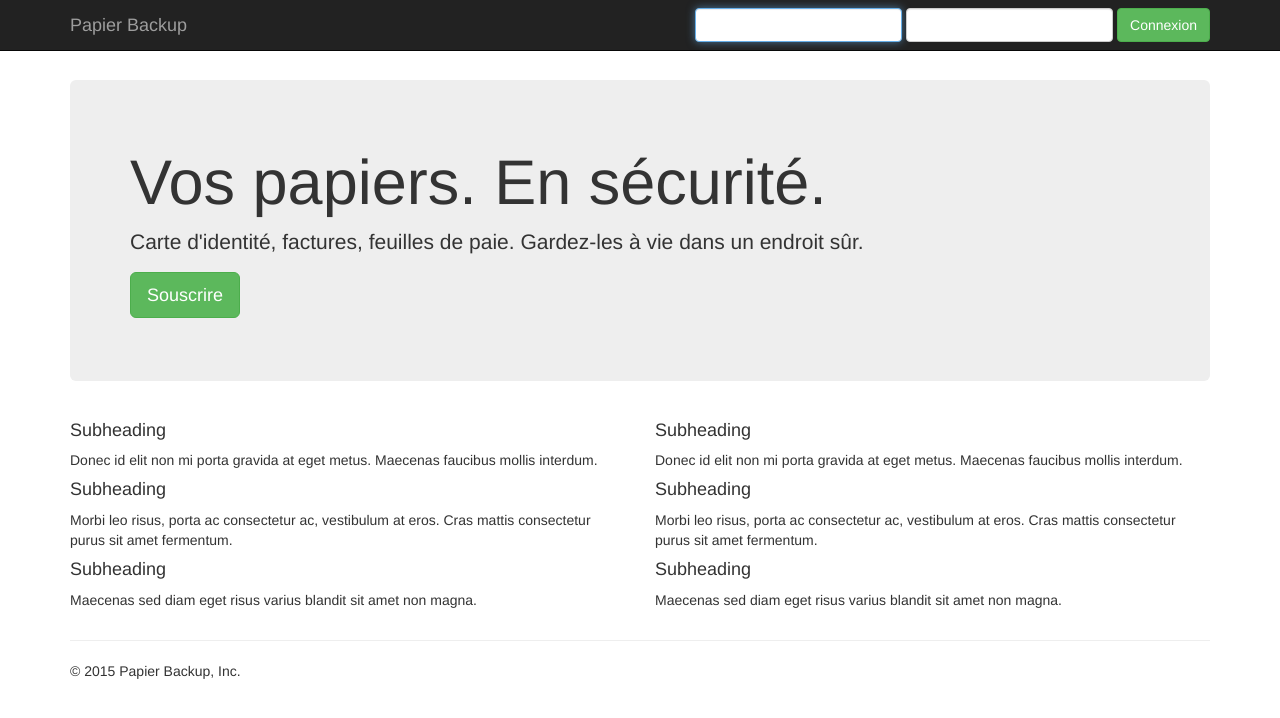
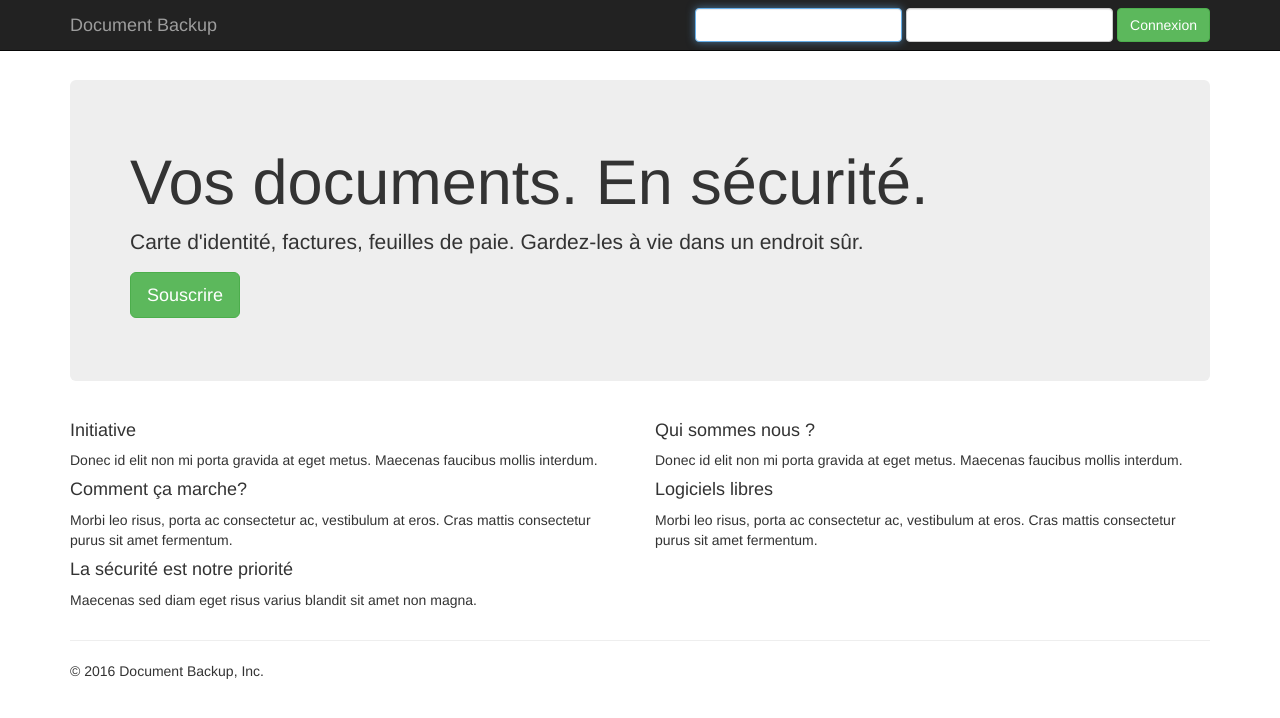
Before and after one commit to tmartinfr/docalabri, a Django app: page / in a window 1280 px wide. Shown: the top 718 px of the page. Run offline with Django 3.2, Linux system fonts and the light colour scheme; parts of the project's set-up code (start-up, migrations or seed data) failed here and were passed over; some libraries are stand-ins or nearby versions.

Commit message:
Rework templates content
* rebranding: s/papier/documents/
* items proposition

```diff
--- a/papierbackup/templates/base.html
+++ b/papierbackup/templates/base.html
@@ -2,7 +2,7 @@
 <html lang="en">
 <head>
     <meta charset="utf-8">
-    <title>Papier Backup</title>
+    <title>Document Backup</title>
     <link rel="stylesheet" href="https://maxcdn.bootstrapcdn.com/bootstrap/3.3.6/css/bootstrap.min.css"
           integrity="sha384-1q8mTJOASx8j1Au+a5WDVnPi2lkFfwwEAa8hDDdjZlpLegxhjVME1fgjWPGmkzs7" crossorigin="anonymous">
 </head>
@@ -19,7 +19,7 @@
                     <span class="icon-bar"></span>
                     <span class="icon-bar"></span>
                 </button>
-                <a class="navbar-brand" href="{% url "index" %}">Papier Backup</a>
+                <a class="navbar-brand" href="{% url "index" %}">Document Backup</a>
             </div>
             <div id="navbar" class="navbar-collapse collapse">
             {% if user.is_authenticated %}
@@ -50,7 +50,7 @@
     <hr>
 
     <footer class="footer">
-        <p>&copy; 2015 Papier Backup, Inc.</p>
+        <p>&copy; 2016 Document Backup, Inc.</p>
     </footer>
 
 </div> <!-- /container -->
--- a/papierbackup/templates/papierbackup/index.html
+++ b/papierbackup/templates/papierbackup/index.html
@@ -2,34 +2,32 @@
 
 {% block content %}
 <div class="jumbotron">
-    <h1>Vos papiers. En sécurité.</h1>
+    <h1>Vos documents. En sécurité.</h1>
     <p class="lead">Carte d'identité, factures, feuilles de paie. Gardez-les à vie dans un endroit sûr.</p>
     <p><a class="btn btn-lg btn-success" href="#" role="button">Souscrire</a></p>
 </div>
 
 <div class="row marketing">
     <div class="col-lg-6">
-        <h4>Subheading</h4>
+        <h4>Initiative</h4>
         <p>Donec id elit non mi porta gravida at eget metus. Maecenas faucibus mollis interdum.</p>
 
-        <h4>Subheading</h4>
+        <h4>Comment ça marche?</h4>
         <p>Morbi leo risus, porta ac consectetur ac, vestibulum at eros. Cras mattis consectetur purus sit amet
             fermentum.</p>
 
-        <h4>Subheading</h4>
+        <h4>La sécurité est notre priorité</h4>
         <p>Maecenas sed diam eget risus varius blandit sit amet non magna.</p>
     </div>
 
     <div class="col-lg-6">
-        <h4>Subheading</h4>
+        <h4>Qui sommes nous ?</h4>
         <p>Donec id elit non mi porta gravida at eget metus. Maecenas faucibus mollis interdum.</p>
 
-        <h4>Subheading</h4>
+        <h4>Logiciels libres</h4>
         <p>Morbi leo risus, porta ac consectetur ac, vestibulum at eros. Cras mattis consectetur purus sit amet
             fermentum.</p>
 
-        <h4>Subheading</h4>
-        <p>Maecenas sed diam eget risus varius blandit sit amet non magna.</p>
     </div>
 </div>
 {% endblock %}
```
